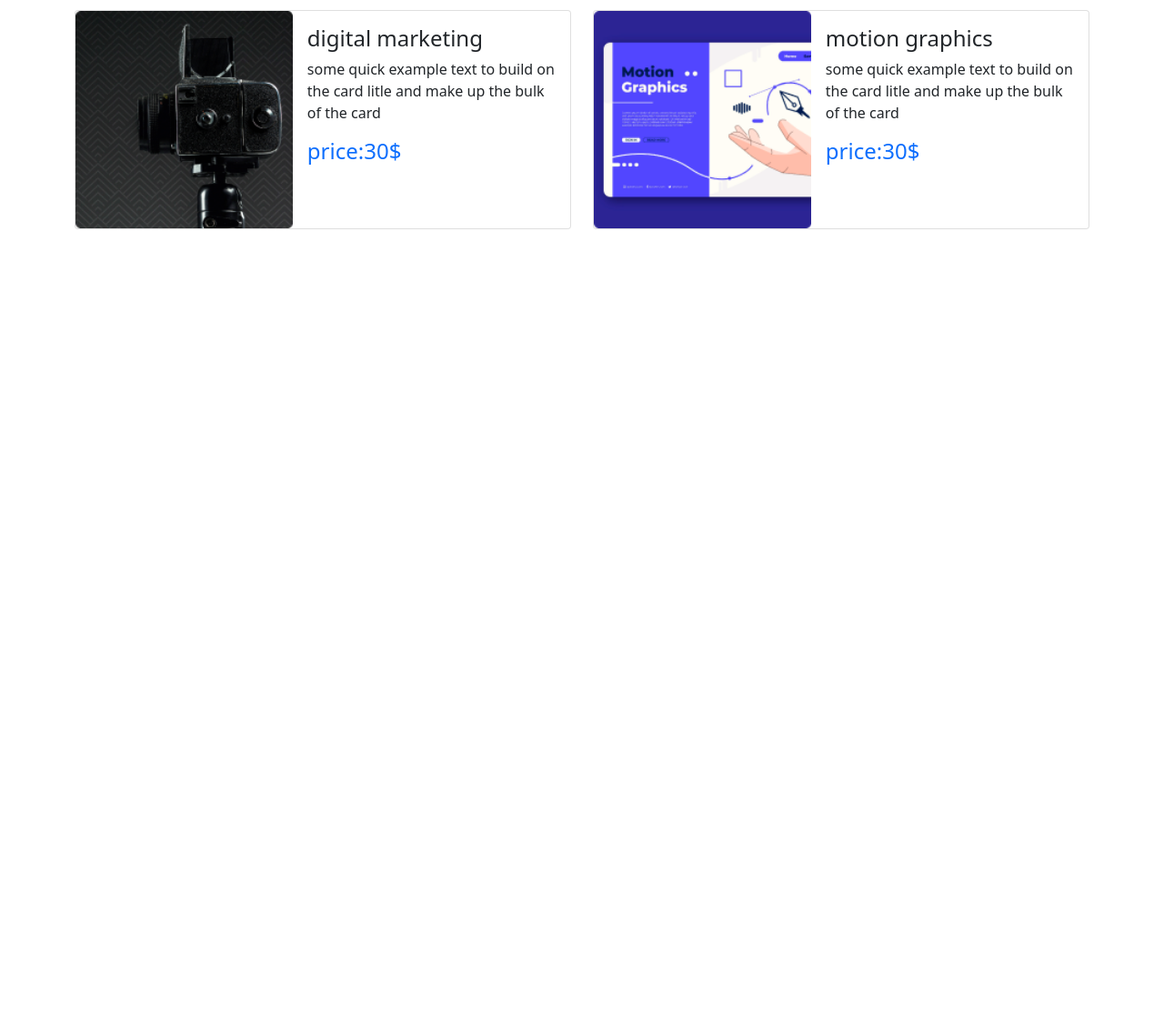
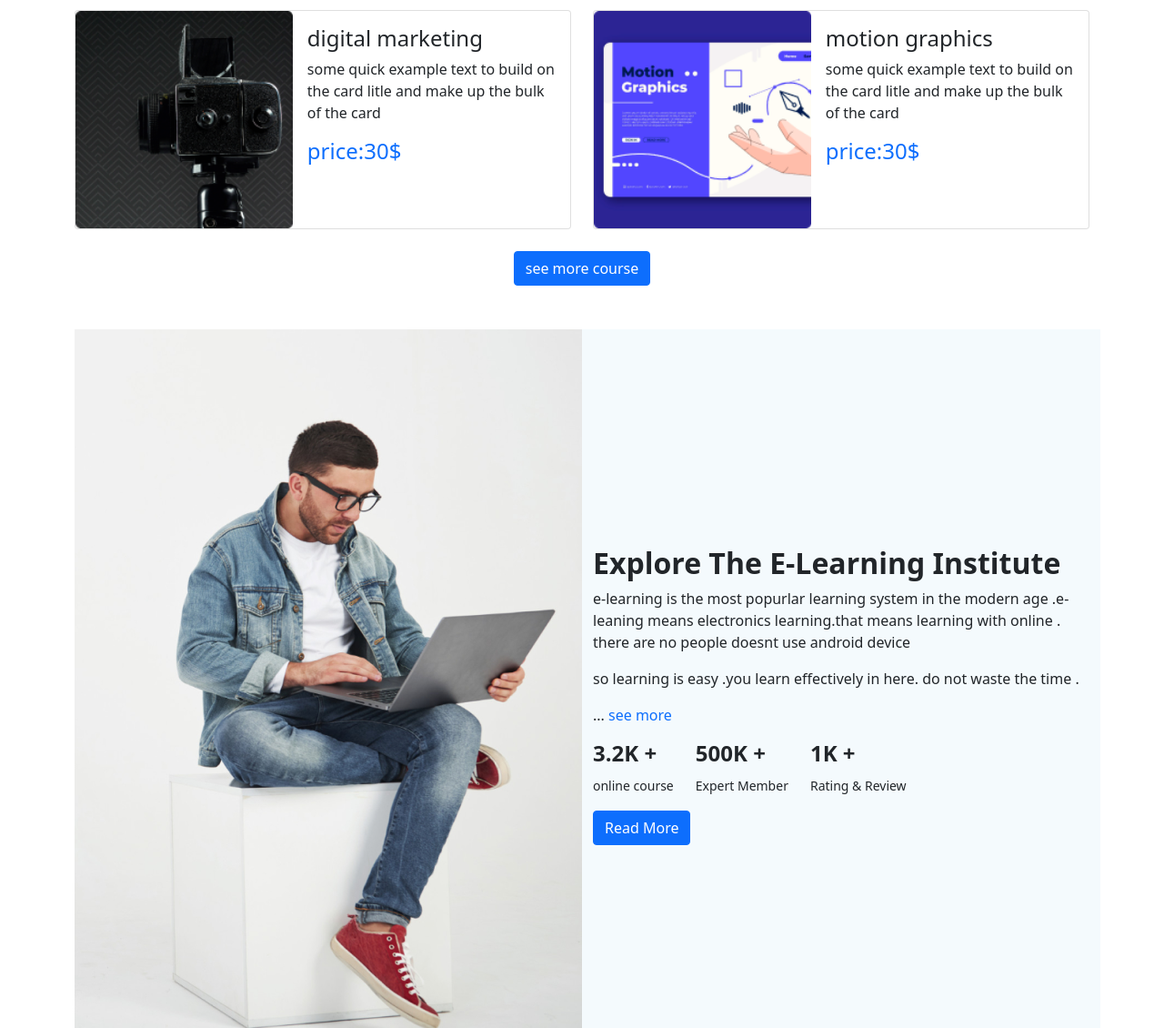
Before and after one commit to FFrajibraj779/Assignment-3, a plain HTML site: page index.html in a window 1280 px wide. Shown: the part 1597-2727 px from the top of the page at 91% size. Before the commit the page ends 1897 px from the top, so only its background shows below. Drawn offline with nearby package versions, Linux system fonts and the light colour scheme.

Commit message:
explore sectin design added

```diff
--- a/index.html
+++ b/index.html
@@ -314,6 +314,9 @@
 
 
                       </div>
+                      <div class="text-center">
+                        <button class="btn btn-primary mt-4">see more course</button>
+                      </div>
 
                  </section>
 
@@ -321,7 +324,48 @@
                  <!-- course section design ends here  -->
 
 
+                        <!-- explore section design starts here  -->
+                        <section class="explore-section">
+                            <div class="explore-section-wrapper  row ">
+                                <div class="explore-section-img img-fluid col-lg-6">
+                                    <img src="images/working.png" alt="">
+                                 </div>
+                                  <div class="explore-section-desc col-lg-6 bg-explore d-grid align-items-center">
+                                    <div>
+                                        <h3 class="fs-2 text-capitalize fw-bold">explore the e-learning institute</h3>
+                                        <p> e-learning is the most popurlar learning system in the modern age .e-leaning means electronics learning.that means learning with online . there are no people doesnt use android device
+                                            <p>so learning is easy .you learn effectively in here. do not waste the time .</p>
+                                            ... <span class="text-primary">see more</span></p>
+                                         <div class="">
+                                            <div class="d-flex gap-4 mb-3" >
+                                                <div>
+                                                    <h4 class="fw-bold">3.2K +</h4>
+                                                    <small>online course</small>
+                                                </div>
+                                                <div>
+                                                    <h4 class="fw-bold">500K +</h4>
+                                                    <small class="text-capitalize">expert member</small>
 
+                                                </div>
+                                                <div>
+                                                    <h4 class="fw-bold">1K +</h4>
+                                                    <small class="text-capitalize">rating & review</small>
+
+                                                </div>
+
+                                             </div>
+                                             <button class="btn btn-primary text-white text-capitalize">read more</button>
+                                            </div>
+                                    </div>
+
+
+
+
+                                  </div>
+                            </div>
+
+                        </section>
+                        <!-- explore section design ends here  -->
 
 
 
--- a/style.css
+++ b/style.css
@@ -15,3 +15,6 @@
     opacity: 0.6;
 
  }
+ .bg-explore{
+    background-color: #F4FAFD;
+ }
```
